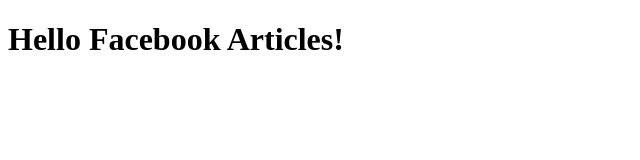
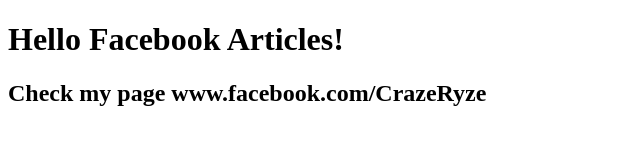
Before and after one commit to CrazeRyuki/CrazeRyuki, a plain HTML site: page index.html in a window 1280 px wide. Shown: the whole page, without its empty margins (0-640 px from the left). Drawn offline with Linux system fonts and the light colour scheme.

Commit message:
Update index.html

```diff
--- a/index.html
+++ b/index.html
@@ -5,5 +5,6 @@
     </head>
     <body>
         <h1>Hello Facebook Articles!</h1>
+        <h2> Check my page www.facebook.com/CrazeRyze</h2>
     </body>
 </html>
```
